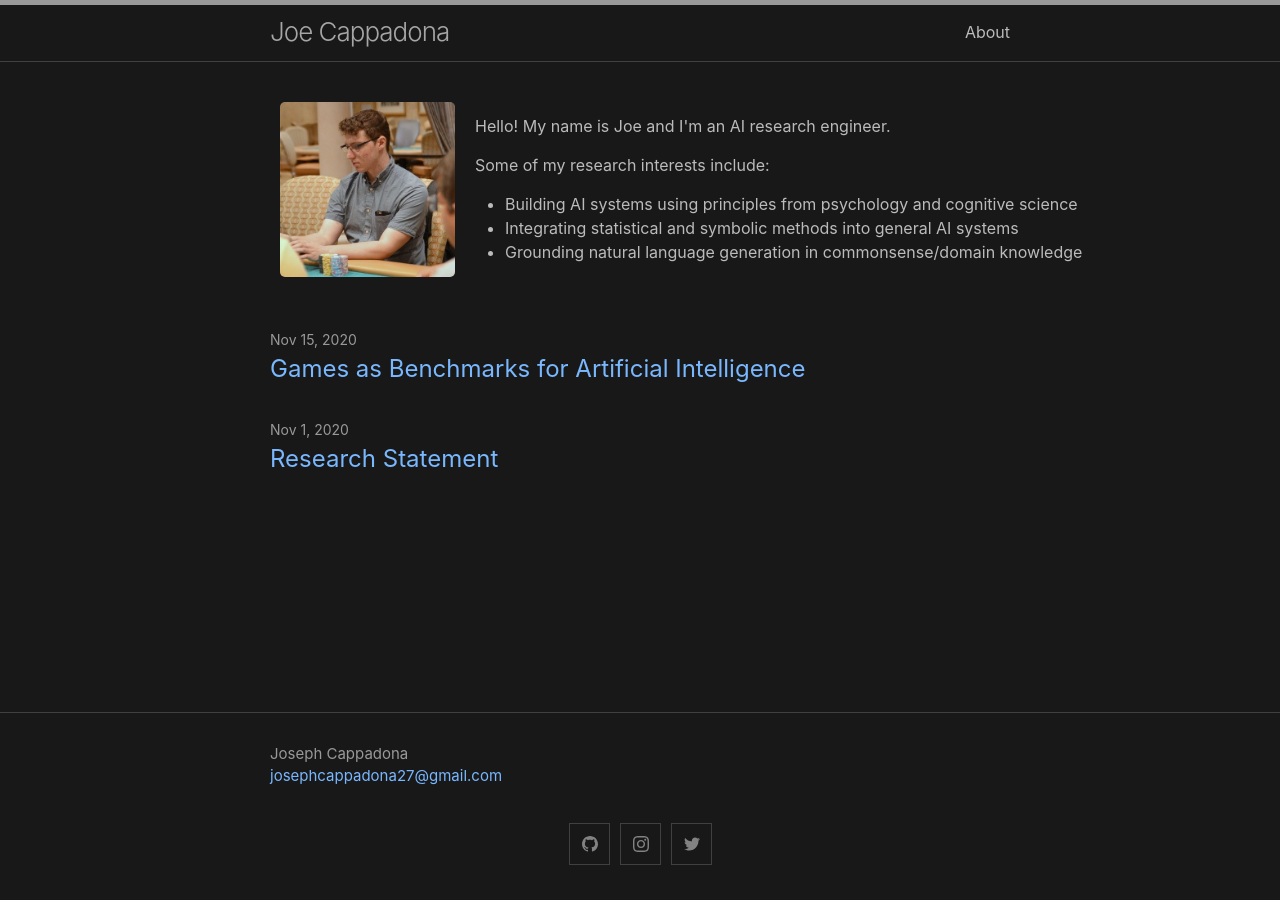
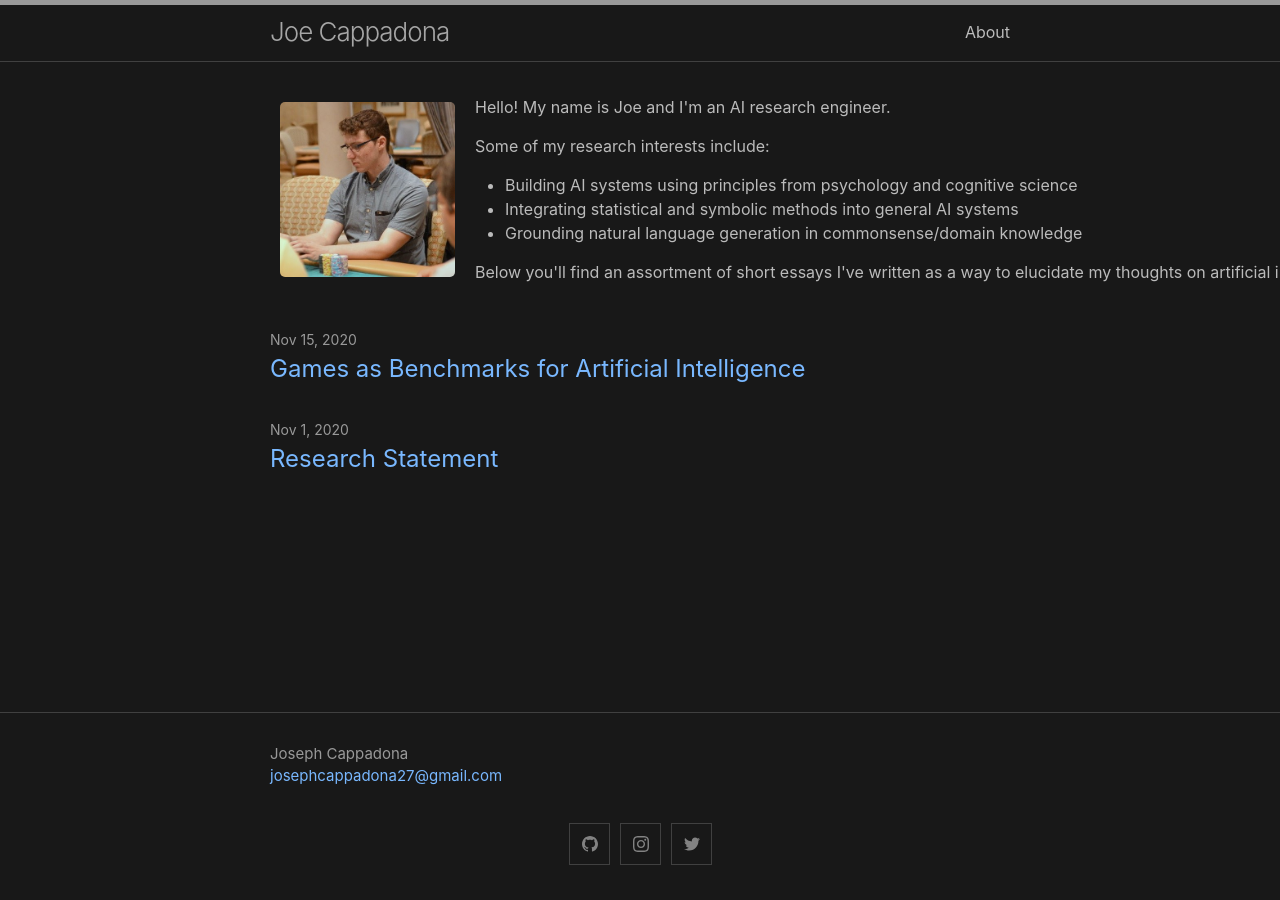
Before and after one commit to josephcappadona/josephcappadona.github.io, a Jekyll site: the page built from index.md, in a window 1280 px wide. Built offline with Jekyll 4.4.1, drawn with Linux system fonts in a browser that asks for light colours.

Commit message:
Update index.md

```diff
--- a/index.md
+++ b/index.md
@@ -8,13 +8,14 @@ layout: home
   </div>
   <div style="margin: auto 0 auto 10px; white-space: nowrap;">
     <p>Hello! My name is Joe and I'm an AI research engineer.</p>
-    <div>
+    <p>
       <p>Some of my research interests include:</p>
       <ul style="margin-bottom: 0px;">
         <li>Building AI systems using principles from psychology and cognitive science</li>
         <li>Integrating statistical and symbolic methods into general AI systems</li>
         <li>Grounding natural language generation in commonsense/domain knowledge</li>
       </ul>
-    </div>
+    </p>
+    <div>Below you'll find an assortment of short essays I've written as a way to elucidate my thoughts on artificial intelligence.</div>
   </div>
 </div>
```
